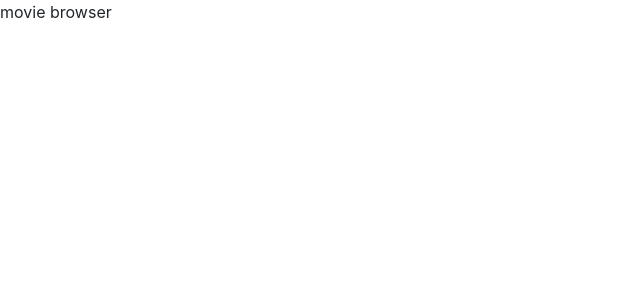
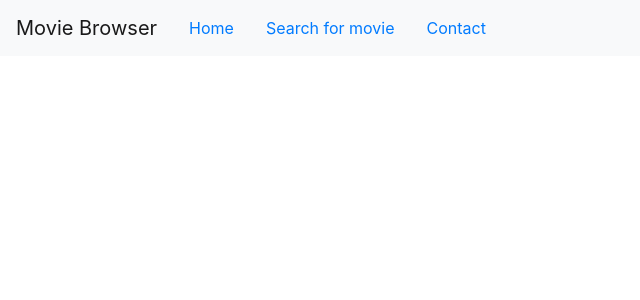
Before and after one commit to kamildomagalski/MovieBrowser, a React (Create React App) app: page / in a window 1280 px wide. Shown: the top 300 px of the page, without its empty margins (0-640 px from the left). Built offline with nearby package versions, Linux system fonts and the light colour scheme.

Commit message:
add Header component

```diff
--- a/src/components/App.js
+++ b/src/components/App.js
@@ -1,11 +1,12 @@
 import React from 'react';
+import Header from "./Header";
 
 
 function App() {
   return (
-    <div>
-      movie browser
-    </div>
+    <>
+      <Header/>
+    </>
   );
 }
 
--- /dev/null
+++ b/src/components/Header.js
@@ -0,0 +1,21 @@
+import React, {useState} from 'react';
+import {Container, Navbar, NavLink} from 'react-bootstrap'
+import NavbarCollapse from "react-bootstrap/NavbarCollapse";
+
+function Header() {
+
+  return (
+    <section>
+      <Navbar expand={'lg'} bg={'light'} variant={'light'}>
+      <Navbar.Brand href={'#home'}>Movie Browser</Navbar.Brand>
+        <NavbarCollapse className={'mr-auto'}>
+          <NavLink>Home</NavLink>
+          <NavLink>Search for movie</NavLink>
+          <NavLink>Contact</NavLink>
+        </NavbarCollapse>
+      </Navbar>
+    </section>
+  );
+}
+
+export default Header;
```
